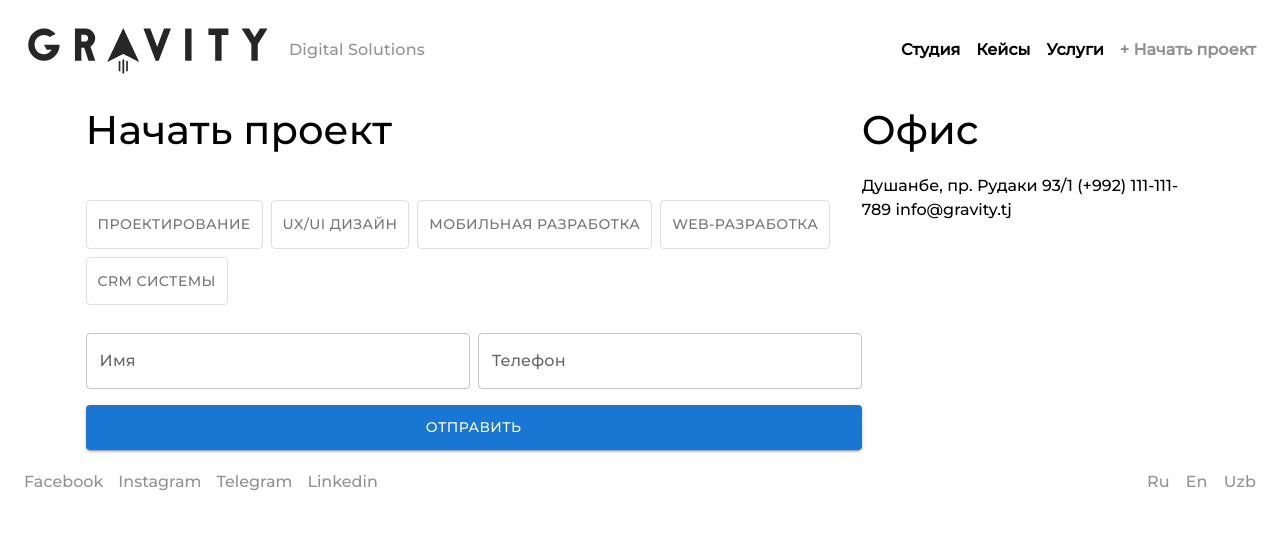
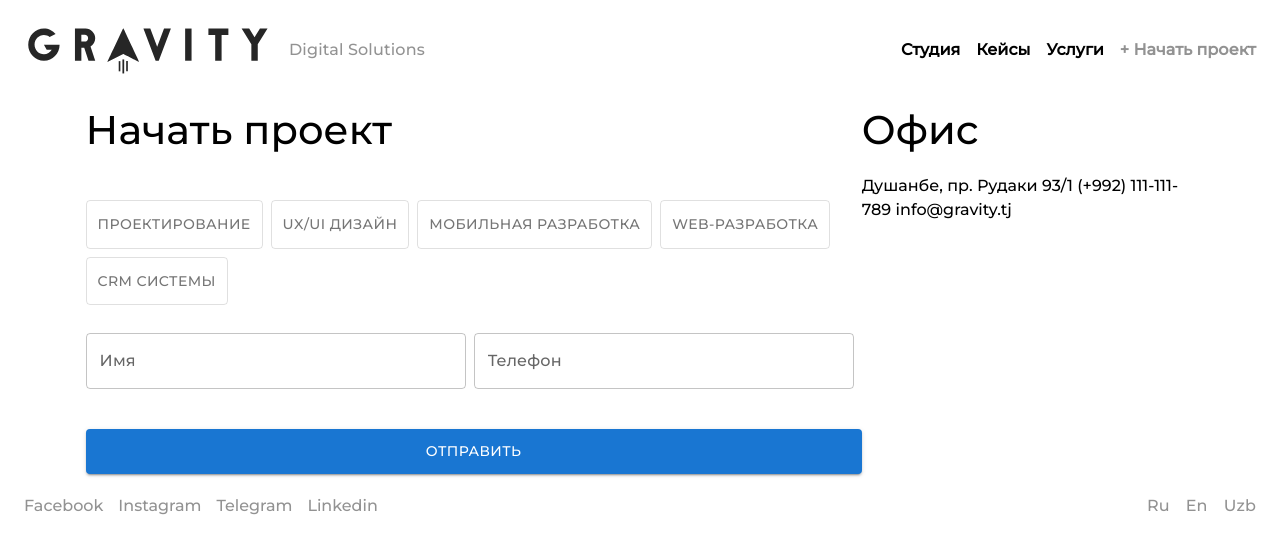
Before and after one commit to faridunBegijonov/gravity, a React (Create React App) app: page /startproject in a window 1280 px wide. Shown: the top 554 px of the page. Built offline with nearby package versions, Linux system fonts and the light colour scheme; a web font is replaced by a local one.

Commit message:
add pt in textfield

```diff
--- a/src/components/startprojct/startProject.tsx
+++ b/src/components/startprojct/startProject.tsx
@@ -1,32 +1,48 @@
-import * as React from "react";
-import { Layout } from "../../common/layout/layout.component";
+import * as React from 'react';
+import { Layout } from '../../common/layout/layout.component';
 import { Container } from '@mui/system';
 import { Category } from './category.startproject.component';
 import TextField from '@mui/material/TextField';
 import { Button } from '@mui/material';
 
 export const StartProject: React.FC = () => {
-    return <Layout>
-        <Container maxWidth="xl" >
-            <div className="flex justify-between w-[90%] mx-auto max-[600px]:flex-col " >
-                <div className="w-[70%] max-[600px]:w-[100%] " >
-                    <h1 className="text-[40px]" >Начать проект
-                    </h1>
-                    <Category />
-                    <div className="mt-[20px] max-[600px]:flex-col flex items-center justify-between" >
-                    <TextField fullWidth sx={{mr: 1}} label="Имя" variant="outlined" />
-                    <TextField fullWidth label="Телефон" variant="outlined" />
-                    </div>
-                    <Button variant="contained" fullWidth sx={{mt: 2, padding: "10px"}} >Отправить</Button>
-                </div>
-                <div className="w-[30%] max-[600px]:w-[100%] " >
-                    <h1 className="text-[40px]" >Офис
-                    </h1>
-                    <p className="mt-[14px]" >Душанбе, пр. Рудаки 93/1
-                        (+992) 111-111-789
-                        info@gravity.tj</p>
-                </div>
+  return (
+    <Layout>
+      <Container maxWidth='xl'>
+        <div className='flex justify-between w-[90%] mx-auto max-[600px]:flex-col '>
+          <div className='w-[70%] max-[600px]:w-[100%] '>
+            <h1 className='text-[40px]'>Начать проект</h1>
+            <Category />
+            <div className='mt-[20px]  max-[600px]:flex-col  flex items-center justify-between'>
+              <TextField
+                fullWidth
+                sx={{ mr: 1, mb: 3 }}
+                label='Имя'
+                variant='outlined'
+              />
+              <TextField
+                sx={{ mr: 1, mb: 3 }}
+                fullWidth
+                label='Телефон'
+                variant='outlined'
+              />
             </div>
-        </Container>
-    </Layout>;
+            <Button
+              variant='contained'
+              fullWidth
+              sx={{ mt: 2, padding: '10px' }}
+            >
+              Отправить
+            </Button>
+          </div>
+          <div className='w-[30%] max-[600px]:pt-3 max-[600px]:w-[100%] '>
+            <h1 className='text-[40px]'>Офис</h1>
+            <p className='mt-[14px]'>
+              Душанбе, пр. Рудаки 93/1 (+992) 111-111-789 info@gravity.tj
+            </p>
+          </div>
+        </div>
+      </Container>
+    </Layout>
+  );
 };
--- /dev/null
+++ b/src/components/startprojct/startproject.component.tsx
@@ -0,0 +1,78 @@
+import React, { useState } from 'react';
+import { Layout } from '../../common/layout/layout.component';
+import { Box, Container } from '@mui/system';
+import Typography from '@mui/material/Typography';
+import './startproject.css';
+import { Category } from './category.startproject.component';
+
+const StartProject = () => {
+  return (
+    <Layout>
+      <Container maxWidth='xl'>
+        <div className='w-full flex justify-between mobile'>
+          <Box
+            sx={{
+              width: '100%',
+              display: 'flex',
+              flexDirection: 'column',
+              pr: 3,
+            }}
+          >
+            <Typography
+              variant='h4'
+              sx={{ fontWeight: '500', lineHeight: '44px' }}
+            >
+              Начать проект
+            </Typography>
+            <Box
+              sx={{ width: '100%', display: 'flex', justifyContent: 'center' }}
+            >
+              <Category />
+            </Box>
+            <Box
+              sx={{
+                width: '100%',
+                display: 'flex',
+                justifyContent: 'center',
+              }}
+            >
+              {/* <FormComponent /> */}
+            </Box>
+          </Box>
+          <Box
+            sx={{ width: '470px', display: 'flex', flexDirection: 'column' }}
+          >
+            <Typography
+              variant='h4'
+              sx={{ fontWeight: '500', lineHeight: '44px' }}
+            >
+              Офис
+            </Typography>
+            <Box sx={{ pt: 5 }}>
+              <Typography
+                variant='h5'
+                sx={{ fontWeight: '500', lineHeight: '36px' }}
+              >
+                Душанбе, пр. Рудаки 93/1
+              </Typography>
+              <Typography
+                variant='h5'
+                sx={{ fontWeight: '500', lineHeight: '36px' }}
+              >
+                (+992) 111-111-789
+              </Typography>
+              <Typography
+                variant='h5'
+                sx={{ fontWeight: '500', lineHeight: '36px' }}
+              >
+                info@gravity.tj
+              </Typography>
+            </Box>
+          </Box>
+        </div>
+      </Container>
+    </Layout>
+  );
+};
+
+export default StartProject;
```
